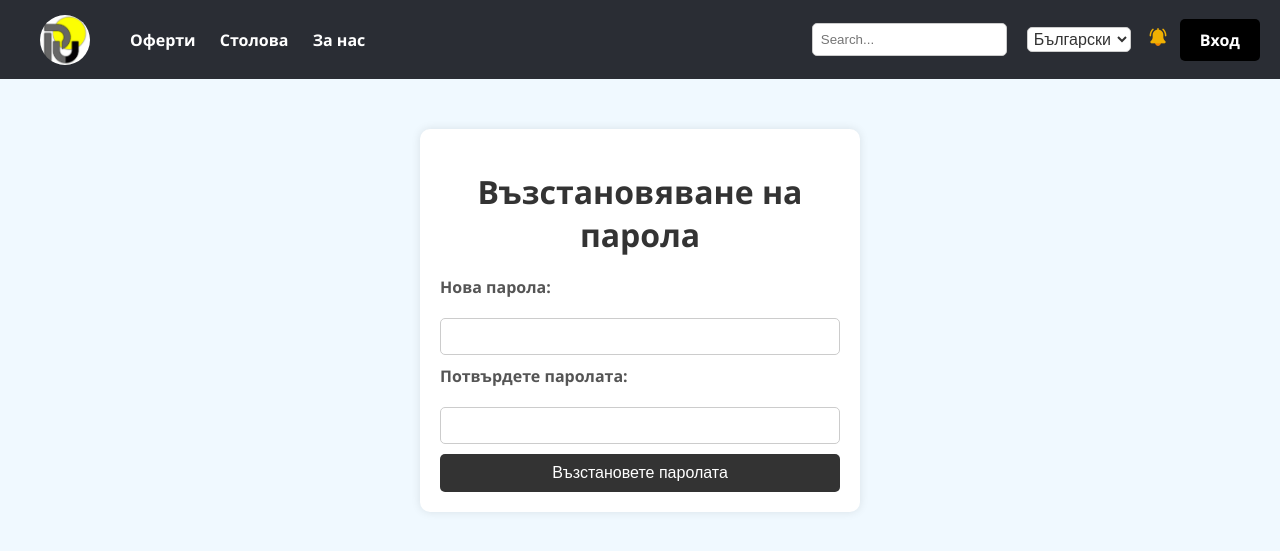
After one commit to ivo5055/Project, a PHP site: page /Project/reset_password.php?token=1 in a window 1280 px wide. The commit adds this page. Shown: the top 551 px of the page. Run offline with PHP 8.4, Linux system fonts and the light colour scheme.

Commit message:
27.08.24

```diff
--- a/Login.php
+++ b/Login.php
@@ -26,7 +26,6 @@
             <input type="checkbox" id="remember" name="remember">
             <label for="remember" data-translate="true">Запомни ме</label><br><br>
 
-            <a href="forgot_username.php" data-translate="true">Забравено потребителско име</a><br>
             <a href="forgot_password.php" data-translate="true">Забравена парола</a><br>
             <a href="Register.php" action="register.php" data-translate="true">Регистрация</a><br><br>
             <button type="submit" data-translate="true">Вход</button>
--- a/about.php
+++ b/about.php
@@ -14,7 +14,7 @@
 
     <main class="main-container">
         <section class="hero">
-            <h1 data-translate="true">Добре дошли на нашата информационна страница</h1>
+            <h1 data-translate="true">Добре дошли в нашата информационна страница</h1>
             <p data-translate="true">Намерете всички основни детайли за кандидатстване в нашите общежития, включително изисквания за документи и инструкции за плащане. Ние предоставяме всичко, от което се нуждаете, за да започнете.</p>
         </section>
 
--- a/includes/login.php
+++ b/includes/login.php
@@ -1,4 +1,6 @@
 <?php
+session_start();
+
 if ($_SERVER["REQUEST_METHOD"] == "POST") {
     $usernameOrEmail = trim($_POST["username"]);
     $pwd = $_POST["pwd"];
@@ -7,13 +9,12 @@ if ($_SERVER["REQUEST_METHOD"] == "POST") {
     try {
         include "dbh.inc.php";
 
-        $query = "SELECT * FROM users WHERE (email = ? OR user = ?)";
+        $query = "SELECT * FROM users WHERE email = ? OR user = ?";
         $stmt = $pdo->prepare($query);
         $stmt->execute([$usernameOrEmail, $usernameOrEmail]);
         $user = $stmt->fetch(PDO::FETCH_ASSOC);
 
         if ($user && password_verify($pwd, $user['password'])) {
-            session_start();
             $_SESSION["email"] = $user["email"];
             $_SESSION["username"] = $user["user"];
             $_SESSION["gender"] = $user["gender"];
--- /dev/null
+++ b/reset_password.php
@@ -0,0 +1,34 @@
+<!DOCTYPE html>
+<html lang="bg">
+<head>
+    <meta charset="UTF-8">
+    <meta name="viewport" content="width=device-width, initial-scale=1.0">
+    <title>Възстановяване на парола</title>
+    <link rel="stylesheet" href="styles.css">
+    <link rel="stylesheet" href="dropdown.css">
+</head>
+<body>
+
+<?php include 'elements/header.php'; ?>
+
+<div class="reset-password-container">
+    <h1>Възстановяване на парола</h1>
+    <form action="includes/reset_pwd.php" method="post">
+        <input type="hidden" name="token" value="<?php echo htmlspecialchars($_GET['token']); ?>" required>
+
+        <label for="password">Нова парола:</label>
+        <input type="password" id="password" name="password" required>
+        <?php if (isset($_GET['password'])): ?>
+            <span style="color: red;"><?php echo htmlspecialchars($_GET['password']); ?></span>
+        <?php endif; ?>
+
+        <label for="confirm_password">Потвърдете паролата:</label>
+        <input type="password" id="confirm_password" name="confirm_password" required>
+
+
+        <button type="submit">Възстановете паролата</button>
+    </form>
+</div>
+
+</body>
+</html>
--- a/styles.css
+++ b/styles.css
@@ -1577,3 +1577,103 @@ form {
     margin-bottom: 5px;
     display: block;
 }
+
+
+
+/* Forgot CSS */
+/* General Container Styling for Forms */
+.forgot-password-container,
+.reset-password-container {
+    max-width: 400px;
+    margin: 50px auto;
+    background-color: white;
+    padding: 20px;
+    border-radius: 10px;
+    box-shadow: 0px 0px 10px rgba(0, 0, 0, 0.1);
+}
+
+.forgot-password-container h1,
+.reset-password-container h1 {
+    text-align: center;
+    margin-bottom: 20px;
+    color: #333;
+}
+
+/* Form Label Styling */
+.forgot-password-container label,
+.reset-password-container label {
+    font-weight: bold;
+    color: #555;
+    display: block;
+    margin-bottom: 10px;
+}
+
+/* Input Field Styling */
+.forgot-password-container input[type="email"],
+.reset-password-container input[type="password"] {
+    width: 100%; /* Ensures the input fields take the full width of the container */
+    padding: 10px;
+    margin: 10px 0;
+    border: 1px solid #ccc;
+    border-radius: 5px;
+    box-sizing: border-box; /* Ensures padding and border are included in the width */
+}
+
+/* Button Styling */
+.forgot-password-container button,
+.reset-password-container button {
+    width: 100%; /* Makes sure buttons take the full width of the container */
+    padding: 10px;
+    background-color: #333;
+    color: white;
+    border: none;
+    border-radius: 5px;
+    cursor: pointer;
+    font-size: 16px;
+}
+
+.forgot-password-container button:hover,
+.reset-password-container button:hover {
+    background-color: #414141;
+}
+
+/* Error Message Styling */
+.forgot-password-container span,
+.reset-password-container span {
+    color: red;
+    display: block;
+    margin-top: 5px;
+}
+
+/* Additional Adjustments */
+.forgot-password-container a,
+.reset-password-container a {
+    display: block;
+    text-align: center;
+    margin-top: 10px;
+    color: #007BFF; /* Adjust link color if needed */
+}
+
+.forgot-password-container a:hover,
+.reset-password-container a:hover {
+    text-decoration: underline;
+}
+/* Success and Error Message Styling */
+.messageF {
+    padding: 15px;
+    border-radius: 5px;
+    margin-bottom: 15px;
+    text-align: center;
+}
+
+.messageF.success {
+    background-color: #d4edda;
+    color: #155724;
+    border: 1px solid #c3e6cb;
+}
+
+.messageF.error {
+    background-color: #f8d7da;
+    color: #721c24;
+    border: 1px solid #f5c6cb;
+}
```
Also changed, not shown: forgot_password.php (added, +37 -0 lines), includes/forgot_pwd.php (added, +57 -0 lines), includes/reset_pwd.php (added, +58 -0 lines), 2 other files.
